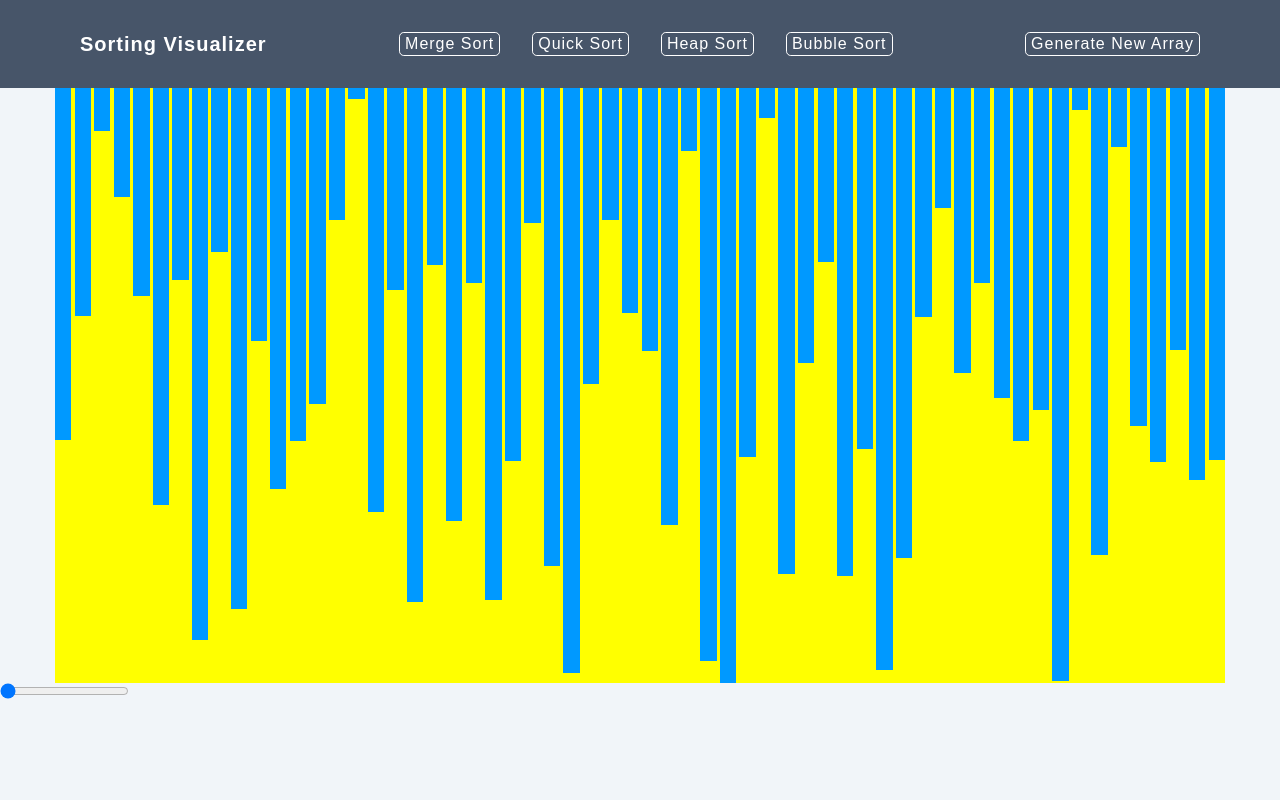
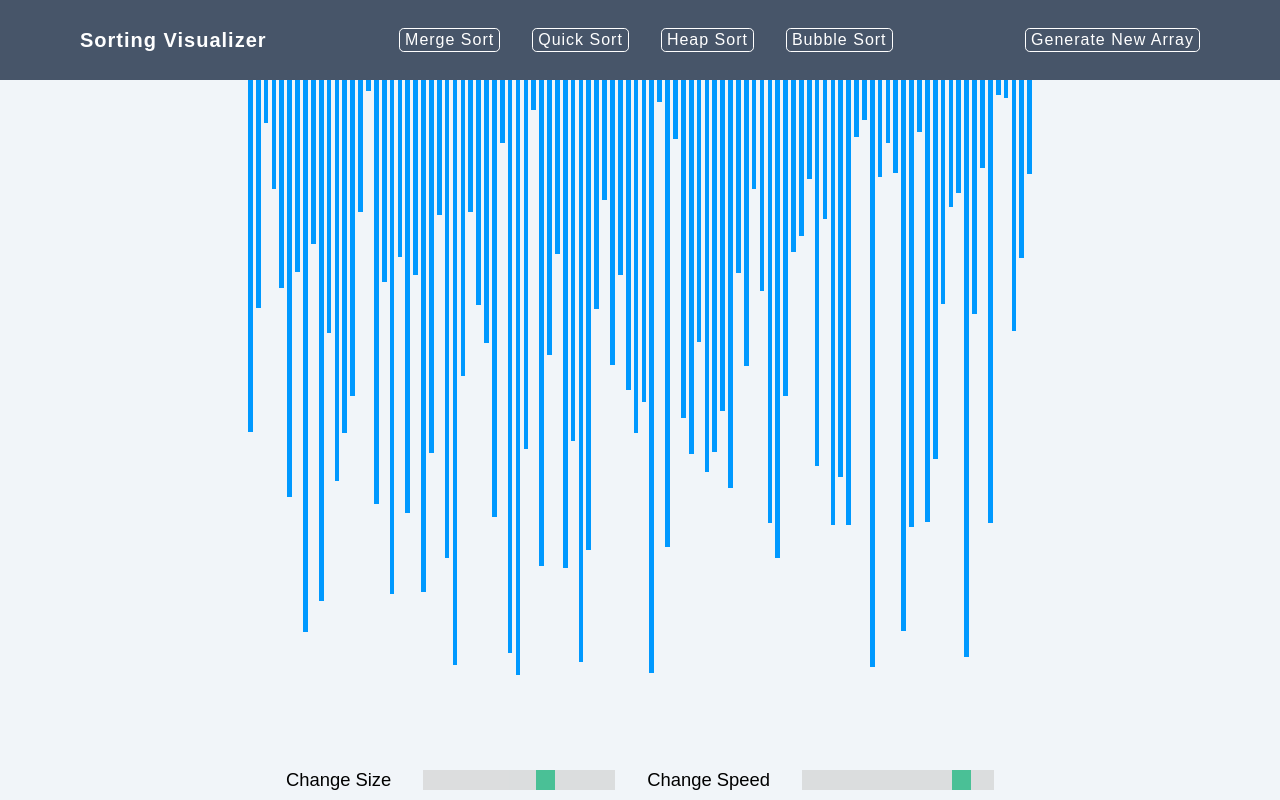
Before and after one commit to chirag-08x/Sorting-Visualizer, a React (Create React App) app in the folder sorting-viz/: page / in a window 1280 px wide. Built offline with nearby package versions, Linux system fonts and the light colour scheme.

Commit message:
sorting done

```diff
--- a/sorting-viz/public/index.html
+++ b/sorting-viz/public/index.html
@@ -24,7 +24,7 @@
       work correctly both with client-side routing and a non-root public URL.
       Learn how to configure a non-root public URL by running `npm run build`.
     -->
-    <title>React App</title>
+    <title>Sorting Visualizer</title>
   </head>
   <body>
     <noscript>You need to enable JavaScript to run this app.</noscript>
--- a/sorting-viz/src/Sorting Visualizer/sortingViz.jsx
+++ b/sorting-viz/src/Sorting Visualizer/sortingViz.jsx
@@ -7,16 +7,17 @@ const PRIMARY_COLOR = "#f15025";
 const SECONDARY_COLOR = "#00ff00";
 const MAIN_COLOR = "#0099ff";
 
-let ANIMATION_SPEED = "50";
+let ANIMATION_SPEED = 50;
 
 const SortingViz = () => {
   const [data, setData] = useState([]);
   const refContainer = useRef(null);
-  const [value, setValue] = useState(5);
+  const [size, setSize] = useState(100);
+  const [speed, setSpeed] = useState(150);
 
-  const generateRandomNumbers = () => {
+  const generateRandomNumbers = (size) => {
     const randomNumbers = [];
-    for (let i = 1; i <= 60; i++) {
+    for (let i = 1; i <= size; i++) {
       const currentRandomNumber = getRandomNumbers(5, 600);
       randomNumbers.push(currentRandomNumber);
     }
@@ -24,31 +25,30 @@ const SortingViz = () => {
   };
 
   useEffect(() => {
-    generateRandomNumbers();
-  }, []);
+    generateRandomNumbers(size);
+  }, [size]);
 
-  useEffect(() => {
-    if (data.length > 0) {
-      const len = data.length;
-      ANIMATION_SPEED =
-        len <= 25
-          ? "500"
-          : len <= 45
-          ? "150"
-          : len <= 80
-          ? "80"
-          : len <= 110
-          ? "50"
-          : "40";
-      console.log(ANIMATION_SPEED);
-    }
-  }, [data]);
+  const handleSliderSize = (e) => {
+    setSize(e.target.value);
+  };
+
+  const handleSliderSpeed = (e) => {
+    setSpeed(e.target.value);
+    ANIMATION_SPEED = 200 - e.target.value;
+    console.log(e.target.value, ANIMATION_SPEED);
+  };
+
+  const handleGenerateNewArray = () => {
+    generateRandomNumbers(100);
+    setSize(100);
+    setSpeed(150);
+  };
 
   const sortBars = (animation) => {
-    console.log(ANIMATION_SPEED);
+    console.log("Speed", ANIMATION_SPEED);
     for (let item = 0; item < animation.length; item++) {
       const bars = [...refContainer.current.childNodes];
-      const changeColor = item % 2 == 0;
+      const changeColor = item % 2 === 0;
       const [barOne, barTwo] = animation[item];
       if (changeColor) {
         setTimeout(() => {
@@ -78,10 +78,7 @@ const SortingViz = () => {
     sortBars(animations);
   };
 
-  const mergeSort = () => {
-    // const animations = mainMergeSort([...data]);
-    // sortBars(animations);
-  };
+  const mergeSort = () => {};
 
   return (
     <main>
@@ -105,7 +102,7 @@ const SortingViz = () => {
           </article>
 
           <article className="helpers">
-            <button className="btn" onClick={generateRandomNumbers}>
+            <button className="btn" onClick={handleGenerateNewArray}>
               generate new array
             </button>
           </article>
@@ -125,15 +122,31 @@ const SortingViz = () => {
       </article>
 
       <article className="range">
+        <label htmlFor="size" className="slider-label">
+          Change Size
+        </label>
         <input
           type="range"
           min="5"
           max="150"
-          // value="50"
-          value={value}
-          className="slider"
-          id="myRange"
-          onChange={(e) => setValue(e.target.value)}
+          value={size}
+          className="slider slider-size"
+          id="size"
+          onChange={handleSliderSize}
+        />
+
+        <label htmlFor="speed" className="slider-label">
+          Change Speed
+        </label>
+        <input
+          type="range"
+          min="0"
+          max="170"
+          step={10}
+          value={speed}
+          className="slider slider-speed"
+          id="speed"
+          onChange={handleSliderSpeed}
         />
       </article>
     </main>
@@ -145,3 +158,19 @@ export default SortingViz;
 const getRandomNumbers = (min, max) => {
   return Math.round(Math.random() * (max - min + 1) + min);
 };
+
+// useEffect(() => {
+//   if (data.length > 0) {
+//     const len = data.length;
+//     ANIMATION_SPEED =
+//       len <= 25
+//         ? 500
+//         : len <= 45
+//         ? 150
+//         : len <= 80
+//         ? 80
+//         : len <= 110
+//         ? 50
+//         : 30;
+//   }
+// }, [data]);
--- a/sorting-viz/src/index.css
+++ b/sorting-viz/src/index.css
@@ -1,6 +1,7 @@
 * {
   margin: 0;
   padding: 0;
+  -webkit-box-sizing: border-box;
   box-sizing: border-box;
 }
 
@@ -12,14 +13,23 @@ body {
   width: 90vw;
   max-width: 1170px;
   margin: 0 auto;
+  display: -webkit-box;
+  display: -ms-flexbox;
   display: flex;
+  flex-wrap: wrap;
+  -webkit-box-pack: justify;
+  -ms-flex-pack: justify;
   justify-content: space-between;
+  -webkit-box-align: center;
+  -ms-flex-align: center;
   align-items: center;
-  padding: 2rem 1rem;
-  gap: 0 1rem;
+  padding: 1.75rem 1rem;
+  gap: 1rem 1rem;
 }
 
 .nav-links {
+  display: -webkit-box;
+  display: -ms-flexbox;
   display: flex;
   gap: 0 2rem;
 }
@@ -29,17 +39,13 @@ body {
 }
 
 main {
-  height: 100vh;
+  min-height: 100vh;
   background-color: #f1f5f9;
 }
 
 .numbers {
-  /* display: flex;
-  justify-content: center;
-  align-items: flex-start;
-  gap: 0 5px; */
-  background-color: yellow;
-  max-width: 1170px;
+  height: calc(100vh - 125px);
+  max-width: 49rem;
   margin: 0 auto;
   display: grid;
   grid-template-columns: repeat(auto-fit, minmax(2px, 1fr));
@@ -75,3 +81,48 @@ main {
   letter-spacing: 1px;
   text-align: center;
 }
+
+/* Slider */
+
+.range {
+  width: 90vw;
+  max-width: 1170px;
+  display: -webkit-box;
+  display: -ms-flexbox;
+  display: flex;
+  -webkit-box-pack: center;
+  -ms-flex-pack: center;
+  justify-content: center;
+  -webkit-box-align: center;
+  -ms-flex-align: center;
+  align-items: center;
+  margin: 0 auto;
+  gap: 0 2rem;
+  margin-top: 0.875rem;
+}
+
+.slider {
+  appearance: none;
+  padding: 0 0.2rem;
+  background: #d3d3d3;
+  opacity: 0.7;
+  width: 12rem;
+}
+
+.slider:hover {
+  opacity: 1;
+}
+
+.slider::-webkit-slider-thumb {
+  -webkit-appearance: none;
+  appearance: none;
+  width: 1.2rem;
+  height: 1.2rem;
+  background: #04aa6d;
+  cursor: pointer;
+}
+
+.slider-label {
+  font-size: 1.15rem;
+  text-align: center;
+}
```
Also changed, not shown: sorting-viz/src/Sorting Visualizer/context.jsx (added), sorting-viz/src/Sorting Visualizer/sortingBody.jsx (added).
